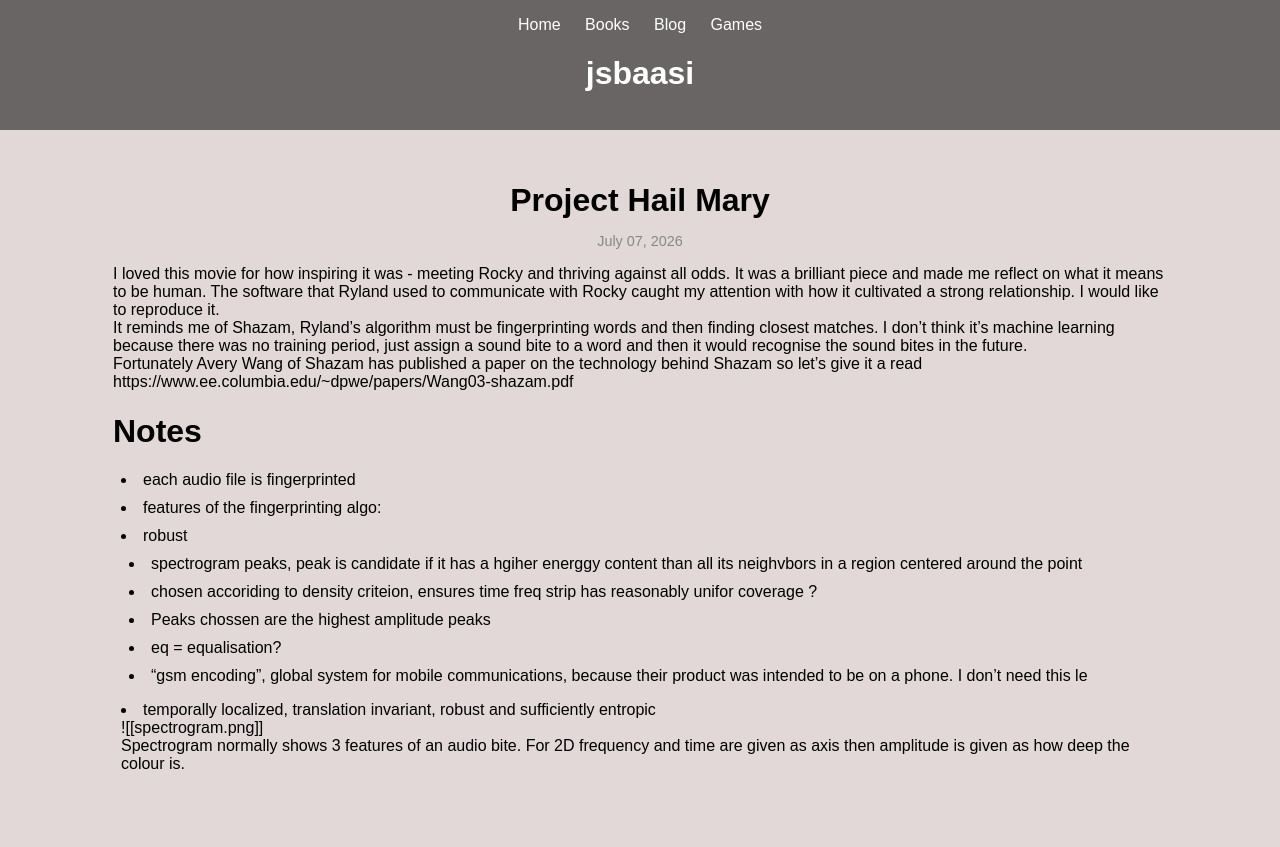
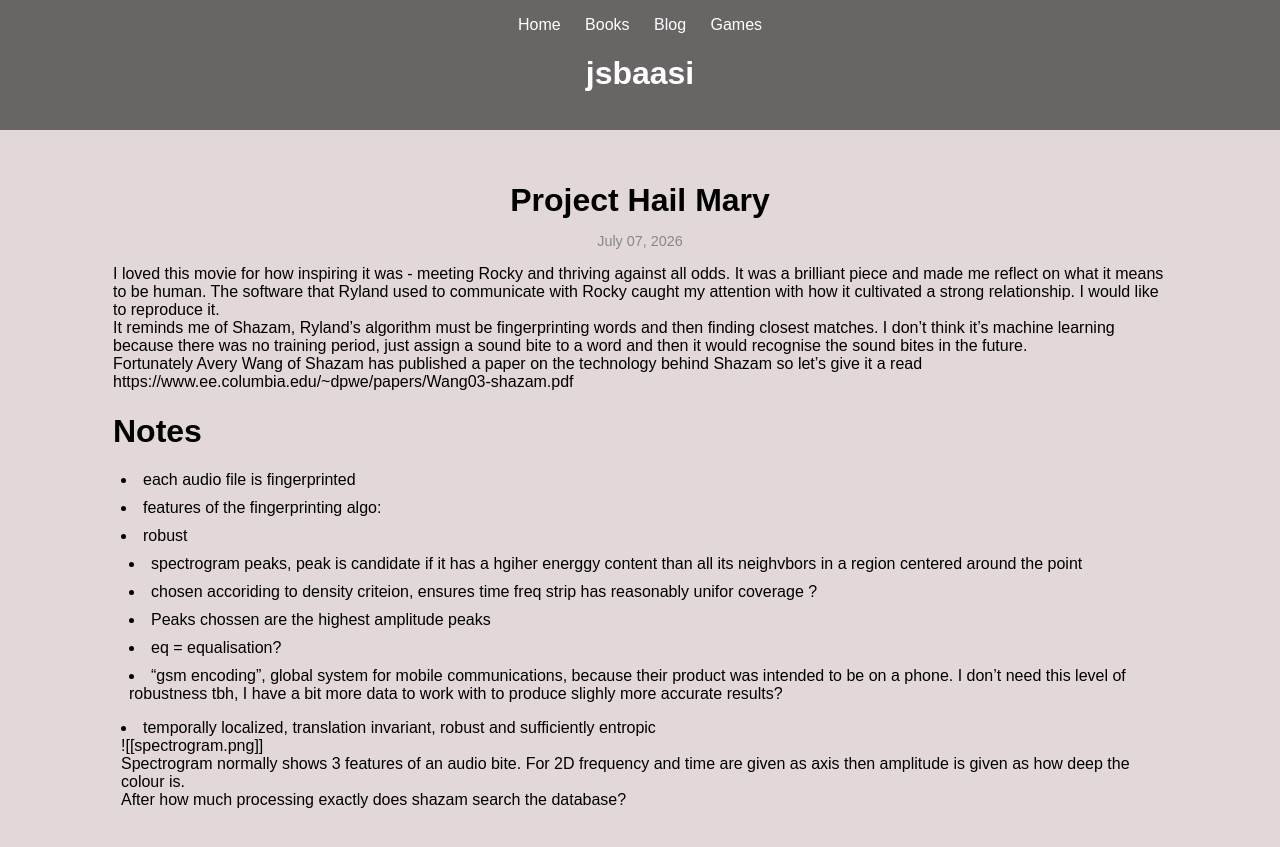
Before and after one commit to jsbaasi/jsbaasi.github.io, a Jekyll site: the page built from _posts/2026-07-07-project-hail-mary.md, in a window 1280 px wide. Shown: the top 847 px of the page. Built offline with Jekyll 4.4.1, drawn with Linux system fonts in a browser that asks for light colours.

Commit message:
vault backup: 2026-07-07 13:52:52

```diff
--- a/_posts/2026-07-07-project-hail-mary.md
+++ b/_posts/2026-07-07-project-hail-mary.md
@@ -16,7 +16,8 @@ Fortunately Avery Wang of Shazam has published a paper on the technology behind
 	- chosen accoriding to density criteion, ensures time freq strip has reasonably unifor  coverage ?
 	- Peaks chossen are the highest amplitude peaks
 	- eq = equalisation?
-	- "gsm encoding", global system for mobile communications, because their product was intended to be on a phone. I don't need this le
+	- "gsm encoding", global system for mobile communications, because their product was intended to be on a phone. I don't need this level of robustness tbh, I have a bit more data to work with to produce slighly more accurate results?
 - temporally localized, translation invariant, robust and sufficiently entropic
 ![[spectrogram.png]]
 Spectrogram normally shows 3 features of an audio bite. For 2D frequency and time are given as axis then amplitude is given as how deep the colour is.
+After how much processing exactly does shazam search the database?
```
